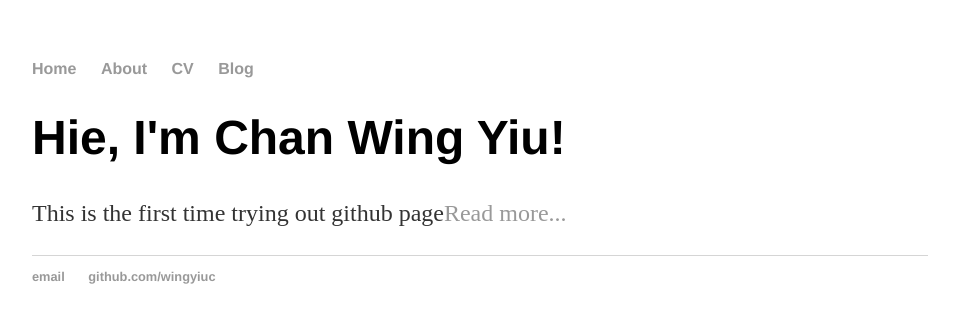
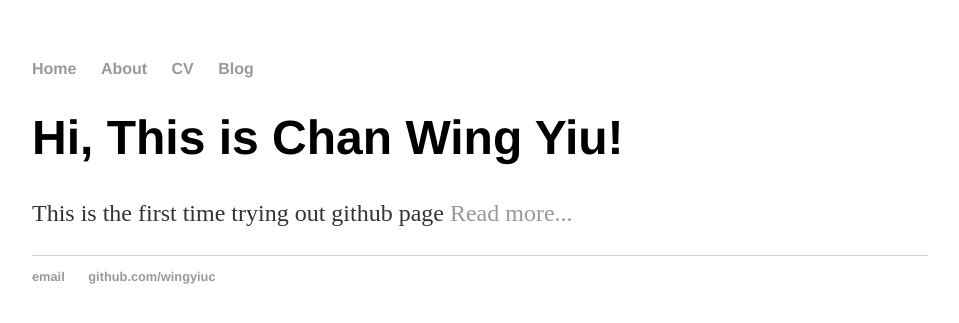
Before and after one commit to wingyiuc/wingyiuc.github.io, a Jekyll site: the page built from index.html, in a window 1280 px wide. Shown: the top 323 px of the page, without its empty margins (160-1119 px from the left). Built offline with Jekyll 4.4.1, drawn with Linux system fonts in a browser that asks for light colours.

Commit message:
Update index.html

```diff
--- a/index.html
+++ b/index.html
@@ -3,6 +3,6 @@ layout: default
 title: Chan Wing Yiu
 ---
 <div class="blurb">
-	<h1>Hie, I'm Chan Wing Yiu!</h1>
-	<p> This is the first time trying out github page<a href="/about">Read more...</a></p>
+	<h1>Hi, This is Chan Wing Yiu!</h1>
+	<p> This is the first time trying out github page <a href="/about">Read more...</a></p>
 </div><!-- /.blurb -->
```
